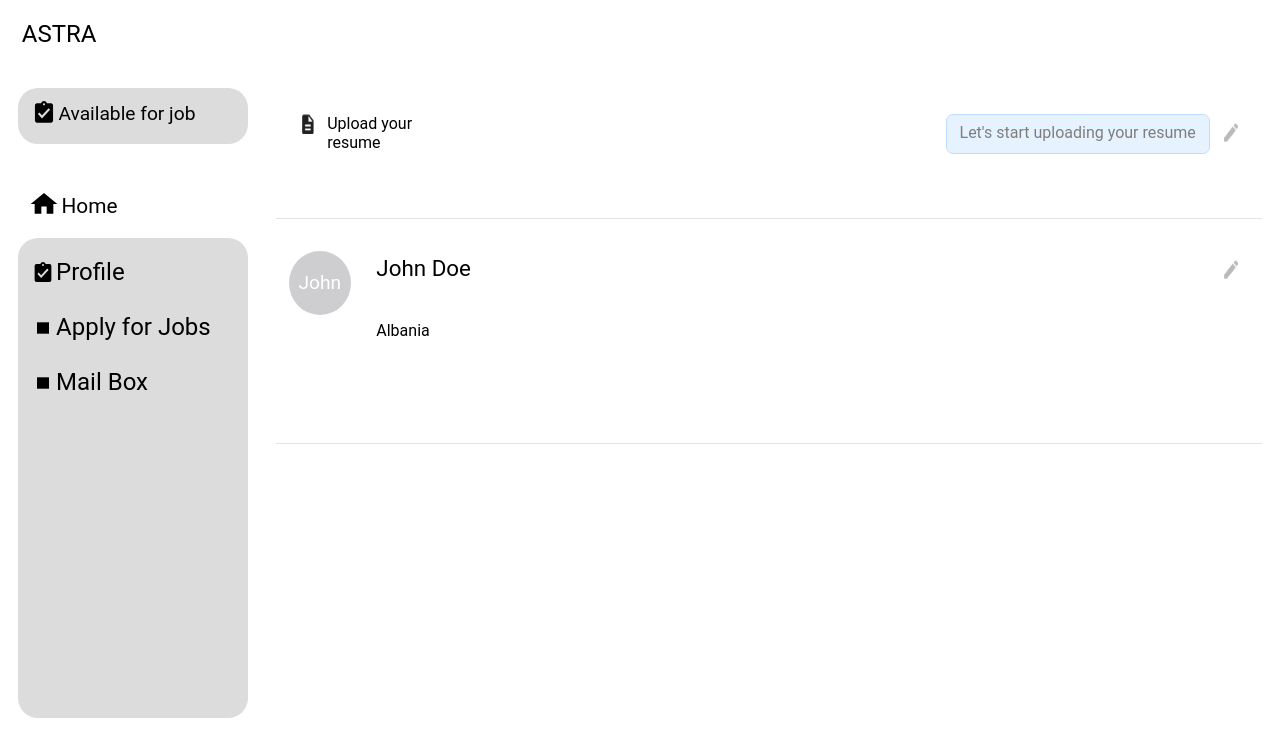
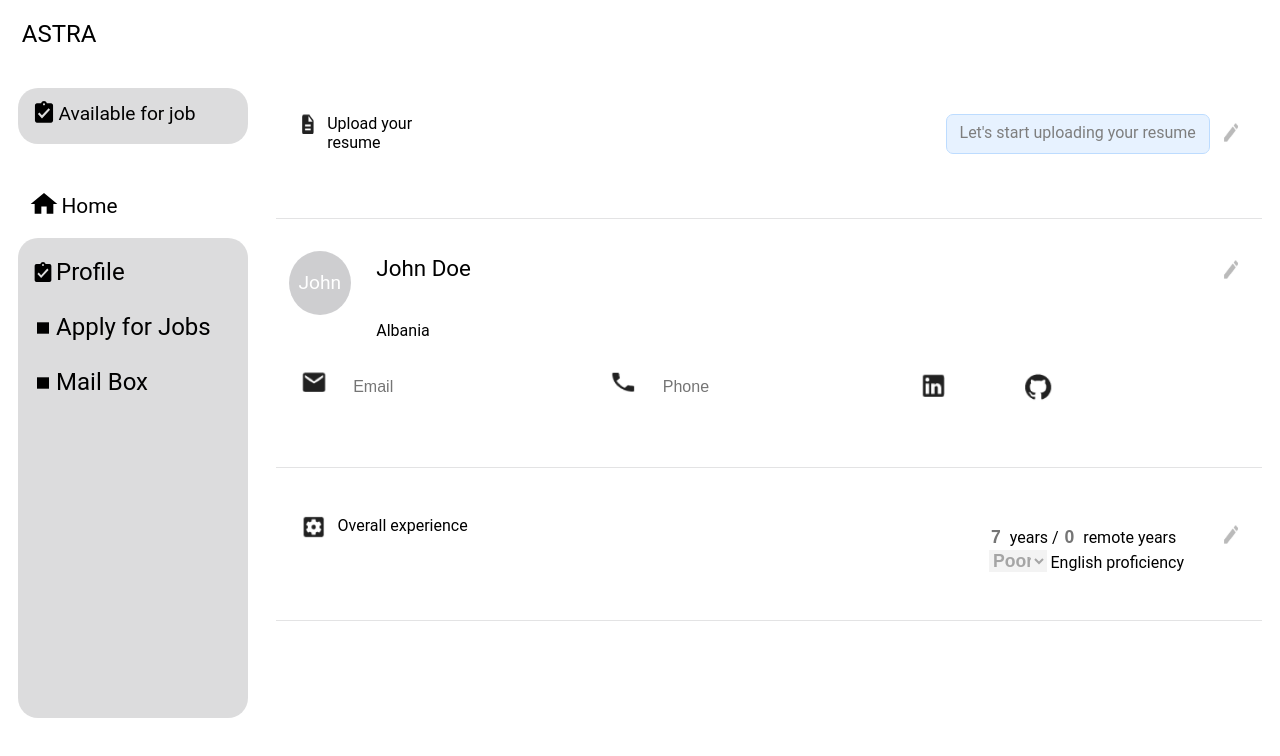
Before and after one commit to Srivastava57Harsh/SkillBoard-Assignment, a React (Create React App) app in the folder client/: page /profile in a window 1280 px wide. Shown: the top 756 px of the page. Built offline with nearby package versions, Linux system fonts and the light colour scheme.

Commit message:
:sparkles: add experience card
add experience card

```diff
--- a/client/src/profile.css
+++ b/client/src/profile.css
@@ -71,7 +71,7 @@
 
 .details {
   margin-top: 3vh;
-  height: 25vh;
+  height: 28vh;
   border-bottom: 1px solid #8f8f9440;
 }
 
@@ -111,3 +111,85 @@
   position: absolute;
   right: 3vw;
 }
+
+.moreInfo {
+  margin-top: 2vh;
+  margin-left: 2vw;
+  display: flex;
+}
+.icons3 {
+  margin-right: 2vw;
+  height: 2.5vh;
+  width: 3vh;
+}
+
+.emailInput {
+  margin-top: 0.1vh;
+  margin-right: 5vw;
+  font-size: 1rem;
+  width: 15vw;
+  border: none;
+  outline: none;
+}
+
+.icons4 {
+  margin-top: 0.1vh;
+  margin-right: 6vw;
+  height: 3vh;
+  width: 3vh;
+}
+
+.icons5 {
+  margin-top: 0vh;
+  margin-right: 8vw;
+  height: 3.65vh;
+  width: 3.9vh;
+}
+
+.experience {
+  margin-top: 4vh;
+  display: grid;
+  grid-template-columns: repeat(2, 1fr);
+  height: 15vh;
+  border-bottom: 1px solid #8f8f9440;
+}
+
+.experienceLabel {
+  margin: 2vh 2vw;
+  display: flex;
+}
+
+.icons6 {
+  height: 2.8vh;
+  width: 2.9vh;
+}
+.experienceEditcontainer {
+  position: absolute;
+  right: 3vw;
+  margin-top: 2vh;
+  margin-left: 15vw;
+  display: flex;
+}
+
+.years {
+  margin-top: 1vh;
+  margin-right: 3vw;
+}
+
+.yearInput {
+  margin-top: 0.2vh;
+  font-weight: bold;
+  font-size: 1.1rem;
+  width: 1vw;
+  border: none;
+  outline: none;
+}
+
+.englishInput {
+  margin-top: 0.2vh;
+  font-weight: bold;
+  font-size: 1.1rem;
+  width: 4.5vw;
+  border: none;
+  outline: none;
+}
--- a/client/src/profile.tsx
+++ b/client/src/profile.tsx
@@ -34,6 +34,34 @@ export default function Profile() {
               <img src="./edit.png" className="icons2" />
             </div>
           </div>
+          <div className="moreInfo">
+            <img src="./mail.png" className="icons3" />
+            <input className="emailInput" placeholder="Email"></input>
+            <img src="./phone.png" className="icons3" />
+            <input className="emailInput" placeholder="Phone"></input>
+            <img src="./linkedin.png" className="icons4" />
+            <img src="./github.png" className="icons5" />
+          </div>
+        </div>
+        <div className="experience">
+          <label className="experienceLabel">
+            <img src="./experience.png" className="icons6" />
+            <p className="text">Overall experience</p>
+          </label>
+          <div className="experienceEditcontainer">
+            <div className="years">
+              <input className="yearInput" placeholder="7"></input> years /{" "}
+              <input className="yearInput" placeholder="0"></input> remote years
+              <br />
+              <select placeholder="Average" className="englishInput" disabled>
+                <option value="">Poor</option>
+                <option value="">Average</option>
+                <option value="">Professional</option>
+              </select>{" "}
+              English proficiency
+            </div>
+            <img src="./edit.png" className="icons2" />
+          </div>
         </div>
       </div>
     </div>
```
